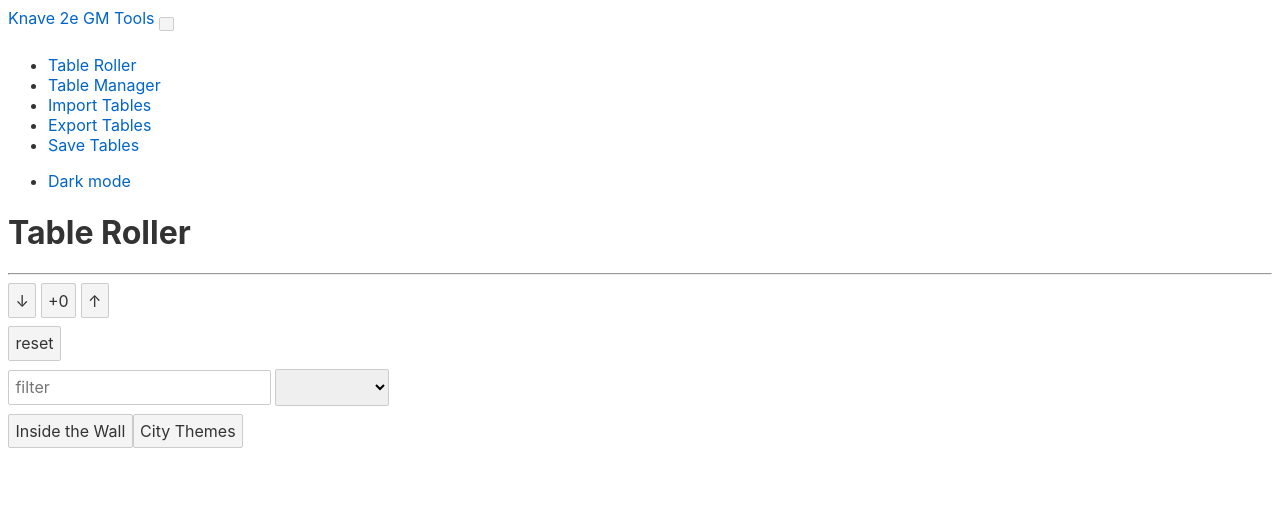
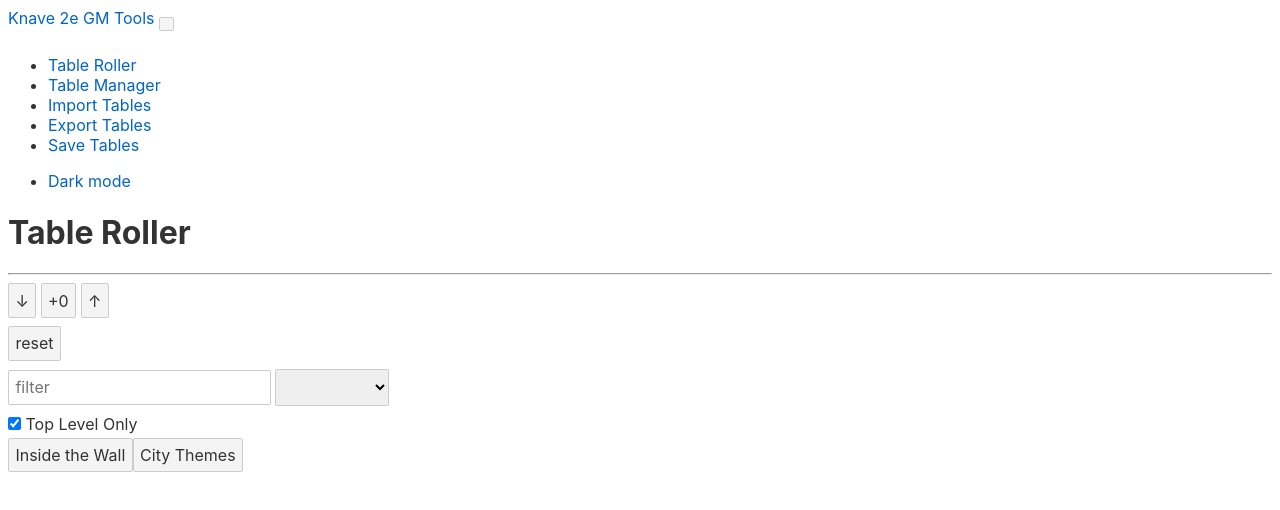
Before and after one commit to CNParent/knave2e-gm-tools, a Svelte app: page / in a window 1280 px wide. Shown: the top 510 px of the page. Built offline with nearby package versions, Linux system fonts and the light colour scheme.

Commit message:
distinguish between top level and sub tables

```diff
--- a/seed.json
+++ b/seed.json
@@ -4,6 +4,7 @@
         "name": "Inside the Wall",
         "category": "Room Gen",
         "roll": "3d6",
+        "topLevel": true,
         "entries": [
             { "id": 1, "min": 3, "max": 3, "name": "Treasury", "tables": [3] },
             { "id": 2, "min": 4, "max": 4, "name": "Library", "tables": [2, 3] },
@@ -27,6 +28,7 @@
         "id": 2,
         "name": "Inside the Wall - Exits",
         "roll": "2d6",
+        "topLevel": false,
         "entries": [
             { "id": 1, "min": 2, "max": 2, "name": "One (hidden)", "tables": [] },
             { "id": 2, "min": 3, "max": 4, "name": "One", "tables": [] },
@@ -39,6 +41,7 @@
         "id": 3,
         "name": "Inside the Wall - Occupied",
         "roll": "1d6",
+        "topLevel": false,
         "entries": [
             { "id": 1, "min": 1, "max": 2, "name": "Yes", "tables": [] },
             { "id": 2, "min": 3, "max": 6, "name": "No", "tables": [] }
@@ -48,6 +51,7 @@
         "id": 4,
         "name": "Inside the Wall - Occupied (High)",
         "roll": "1d6",
+        "topLevel": false,
         "entries": [
             { "id": 1, "min": 1, "max": 3, "name": "Yes", "tables": [] },
             { "id": 2, "min": 4, "max": 6, "name": "No", "tables": [] }
@@ -57,6 +61,7 @@
         "id": 5,
         "name": "Inside the Wall - Vertical Connection",
         "roll": "2d6",
+        "topLevel": false,
         "entries": [
             { "id": 1, "min": 2, "max": 3, "name": "Collapsed Floor", "tables": [] },
             { "id": 2, "min": 4, "max": 4, "name": "Trapdoor", "tables": [] },
@@ -72,6 +77,7 @@
         "name": "City Themes",
         "category": "Gen",
         "roll": "1d100",
+        "topLevel": true,
         "entries": [
             { "id": 1, "min": 1, "max": 1, "name": "Alchemy", "tables": [] },
             { "id": 2, "min": 2, "max": 2, "name": "Animal (p. 64)", "tables": [] },
--- a/src/components/Library.svelte
+++ b/src/components/Library.svelte
@@ -6,11 +6,12 @@
     let filter = '';
     let modifier = '+0';
     let category = '';
+    let topLevelOnly = true;
     let results = [];
     let categories = [...new Set(tables.filter(x => x.category).map(x => x.category))].sort((a,b) => a.localeCompare(b));
     $: filtered = tables
-        .filter(x => x.category)
         .filter(x => !category || x.category == category)
+        .filter(x => !topLevelOnly || x.topLevel)
         .filter(x => !filter || x.name.toLowerCase().includes(filter.toLowerCase()));
 
     function adjust(n) {
@@ -46,6 +47,10 @@
                                 <option>{c}</option>
                             {/each}
                         </select>
+                        <label class="form group w-100">
+                            <input type="checkbox" bind:checked={topLevelOnly}>
+                            <span>Top Level Only</span>
+                        </label>
                     </div>
                 </div>
             </div>
--- a/src/components/TableDefinition.svelte
+++ b/src/components/TableDefinition.svelte
@@ -83,6 +83,10 @@
         <TextInput label="Display Name" bind:value={table.name} />
         <TextInput label="Category" bind:value={table.category} />
         <TextInput label="Roll" bind:value={table.roll} />
+        <label class="form-group w-100">
+            <input type="checkbox" bind:checked={table.topLevel}>
+            <span>Top Level</span>
+        </label>
         <hr />
         <button class="btn btn-light w-100 text-left border" on:click={() => expandEntries = !expandEntries}>{expandEntries ? "Hide entries" : "Show entries"}</button>
         {#if expandEntries}
--- a/src/components/TableManager.svelte
+++ b/src/components/TableManager.svelte
@@ -8,15 +8,17 @@
 
     let category = '';
     let filter = '';
+    let topLevelOnly = true;
 
     $: categories = [...new Set(tables.filter(x => x.category).map(x => x.category))].sort((a,b) => a.localeCompare(b));
     $: filtered = tables
+        .filter(x => !topLevelOnly || x.topLevel)
         .filter(x => !category || x.category == category)
         .filter(x => !filter || x.name.toLowerCase().includes(filter.toLowerCase()));
 
     let addTable = () => {
         let id = Math.max(...tables.map(x => x.id)) + 1;
-        tables = [{ id, name: 'New Table', category: '', roll: '', entries: [] }, ...tables];
+        tables = [{ id, name: 'New Table', category: '', roll: '', topLevel: false, entries: [] }, ...tables];
     }
 
     let deleteTable = (table) => {
@@ -54,6 +56,10 @@
             {/each}
         </select>
     </label>
+    <label class="form-group w-100">
+        <input type="checkbox" bind:checked={topLevelOnly}>
+        <span>Top Level Only</span>
+    </label>
 </div>
 <div class="p-2">
     {#each filtered as table (table.id)}
```
Also changed, not shown: 1 other file (tests, documents, lock files or other folders).
